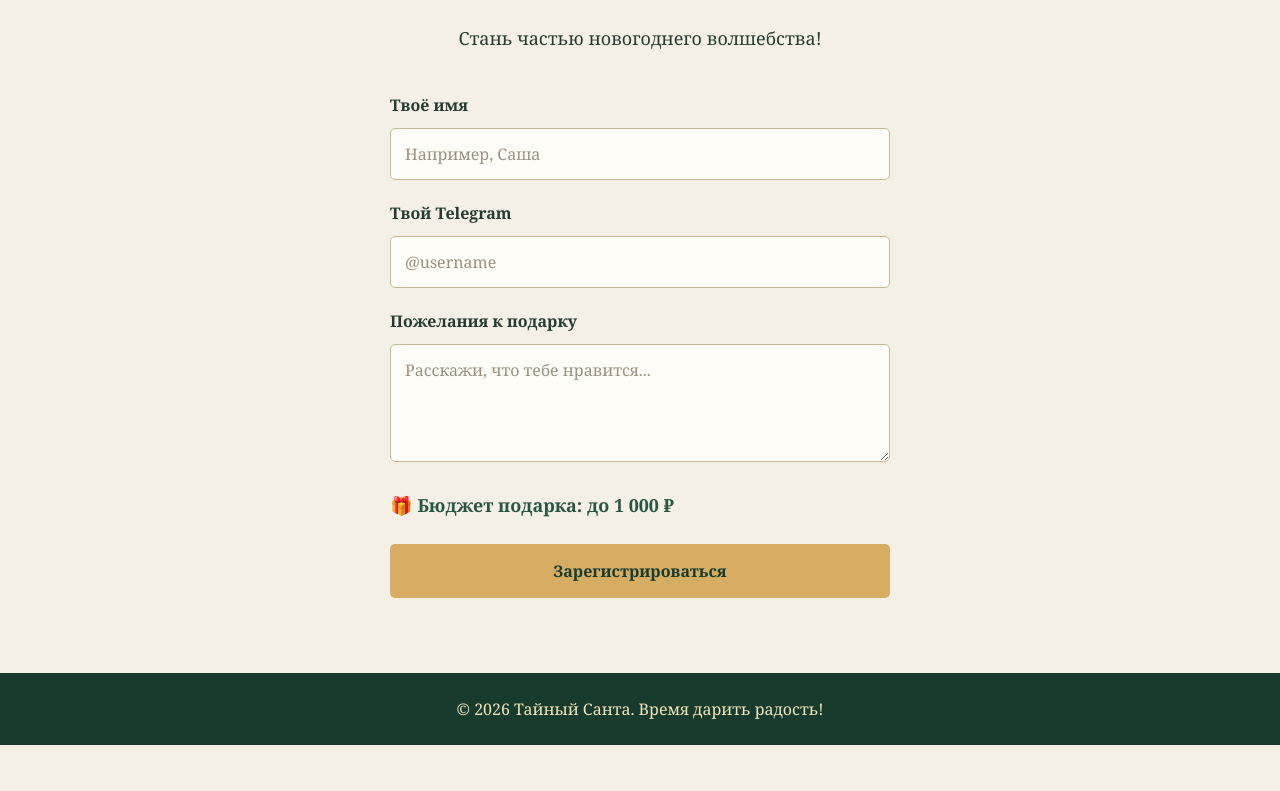
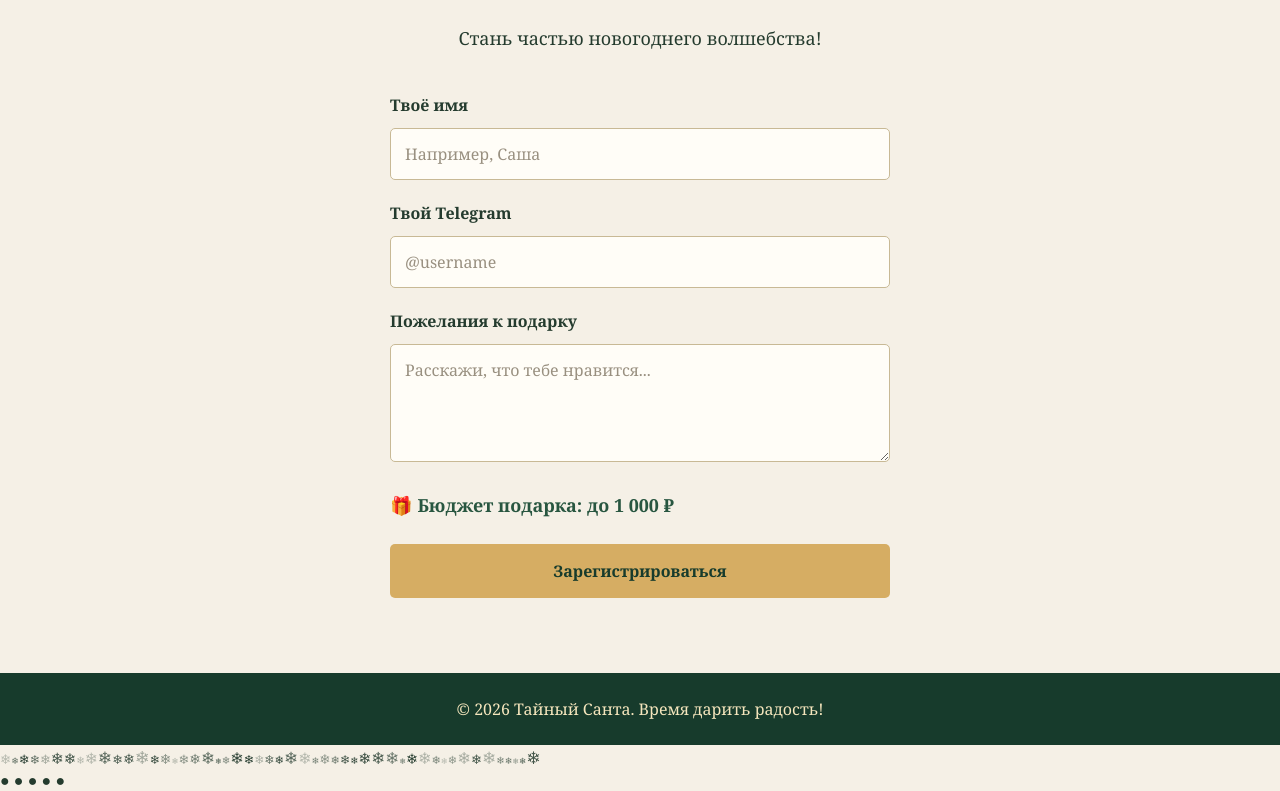
Before and after one commit to katia3457/secret-santa, a plain HTML site: page index.html in a window 1280 px wide. Shown: the part 1641-2432 px from the top of the page. Before the commit the page ends 2386 px from the top, so only its background shows below. Drawn offline with Linux system fonts and the light colour scheme; no server answers.

Commit message:
Add files via upload

```diff
--- a/index.html
+++ b/index.html
@@ -150,6 +150,18 @@
         <p>© 2026 Тайный Санта. Время дарить радость!</p>
     </footer>
 
+ <div class="snow-container" aria-hidden="true"></div>
+
+ <div class="christmas-decor" aria-hidden="true">
+    <span class="ornament ornament-1">●</span>
+    <span class="ornament ornament-2">●</span>
+    <span class="ornament ornament-3">●</span>
+    <span class="ornament ornament-4">●</span>
+    <span class="ornament ornament-5">●</span>
+ </div>
+
+ <script src="https://telegram.org/js/telegram-web-app.js"></script>
+ <script src="script.js?v=2"></script>
 
 </body>
 </html>
```
